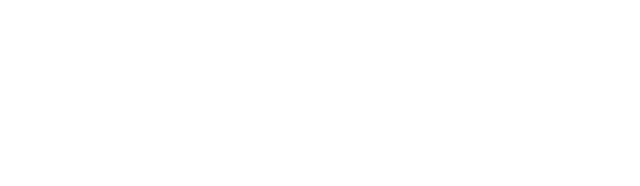
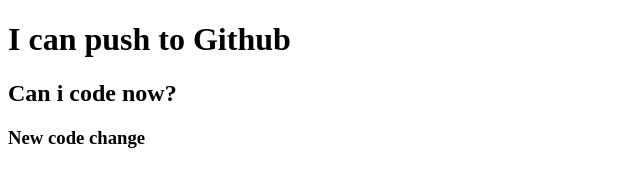
Before and after one commit to Monir-interact/my-first-repo, a plain HTML site: page index.html in a window 1280 px wide. Shown: the whole page, without its empty margins (0-640 px from the left). Drawn offline with Linux system fonts and the light colour scheme.

Commit message:
added header

```diff
--- a/index.html
+++ b/index.html
@@ -7,6 +7,8 @@
     <title>My First Github Repo</title>
 </head>
 <body>
-
+    <h1>I can push to Github</h1>
+    <h2>Can i code now?</h2>
+    <h3>New code change</h3>
 </body>
 </html>
```
